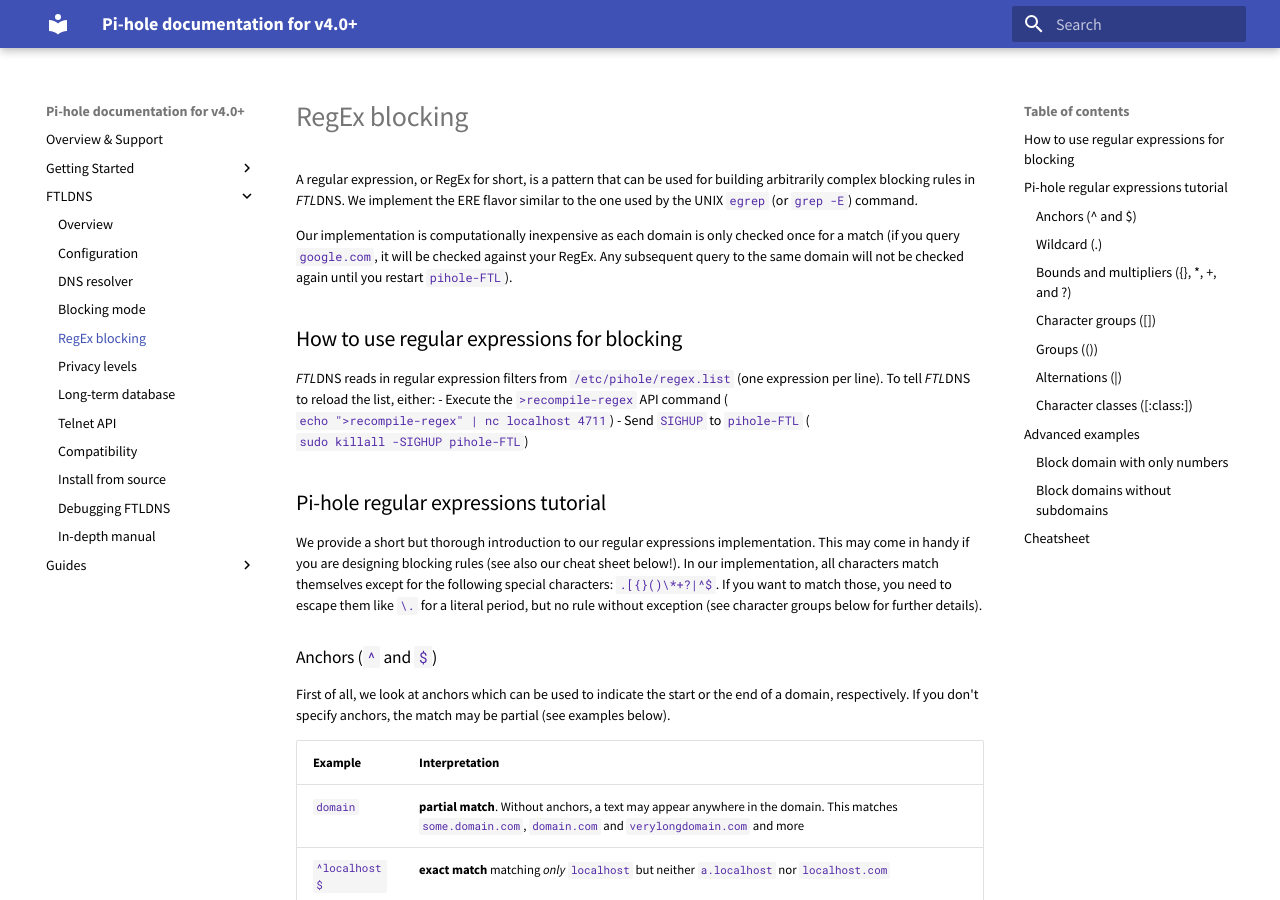
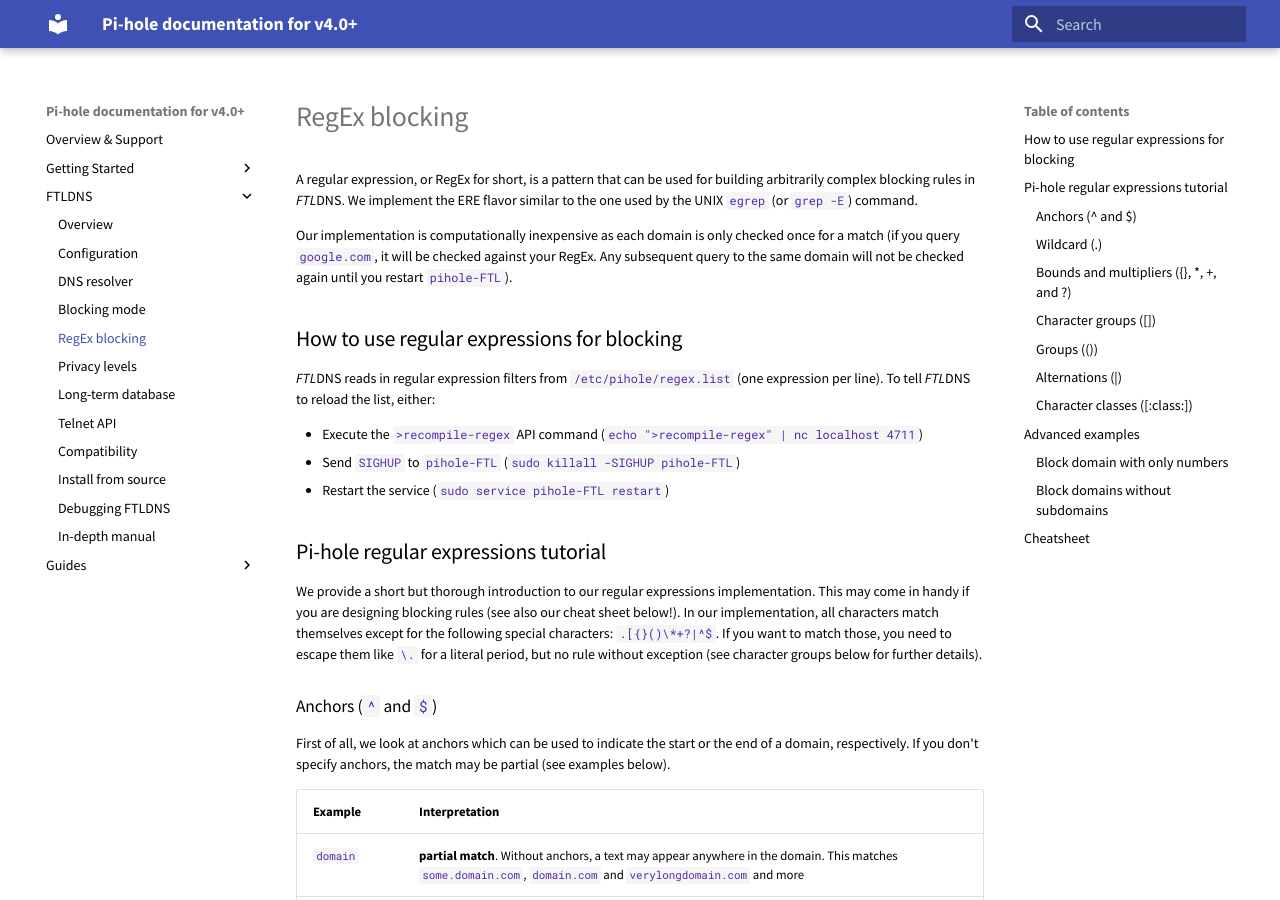
Before and after one commit to pi-hole/docs, an MkDocs documentation site: the page built from docs/ftldns/regex.md, in a window 1280 px wide and 900 px high. Built offline with MkDocs 1.6.1 and Material for MkDocs 9.7.7, drawn with Linux system fonts in a browser that asks for light colours; old or Windows-style settings are respelled for this version of MkDocs.

Commit message:
Fix list formatting in how to reload regex
Also added a third method of just restarting the service.

Signed-off-by: Mcat12 <newtoncat12@yahoo.com>

```diff
--- a/docs/ftldns/regex.md
+++ b/docs/ftldns/regex.md
@@ -6,8 +6,10 @@
 ## How to use regular expressions for blocking
 *FTL*DNS reads in regular expression filters from `/etc/pihole/regex.list` (one expression per line).
 To tell *FTL*DNS to reload the list, either:
+
 - Execute the `>recompile-regex` API command (`echo ">recompile-regex" | nc localhost 4711`)
 - Send `SIGHUP` to `pihole-FTL` (`sudo killall -SIGHUP pihole-FTL`)
+- Restart the service (`sudo service pihole-FTL restart`)
 
 ## Pi-hole regular expressions tutorial
 We provide a short but thorough introduction to our regular expressions implementation. This may come in handy if you are designing blocking rules (see also our cheat sheet below!). In our implementation, all characters match themselves except for the following special characters: `.[{}()\*+?|^$`. If you want to match those, you need to escape them like `\.` for a literal period, but no rule without exception (see character groups below for further details).
```
